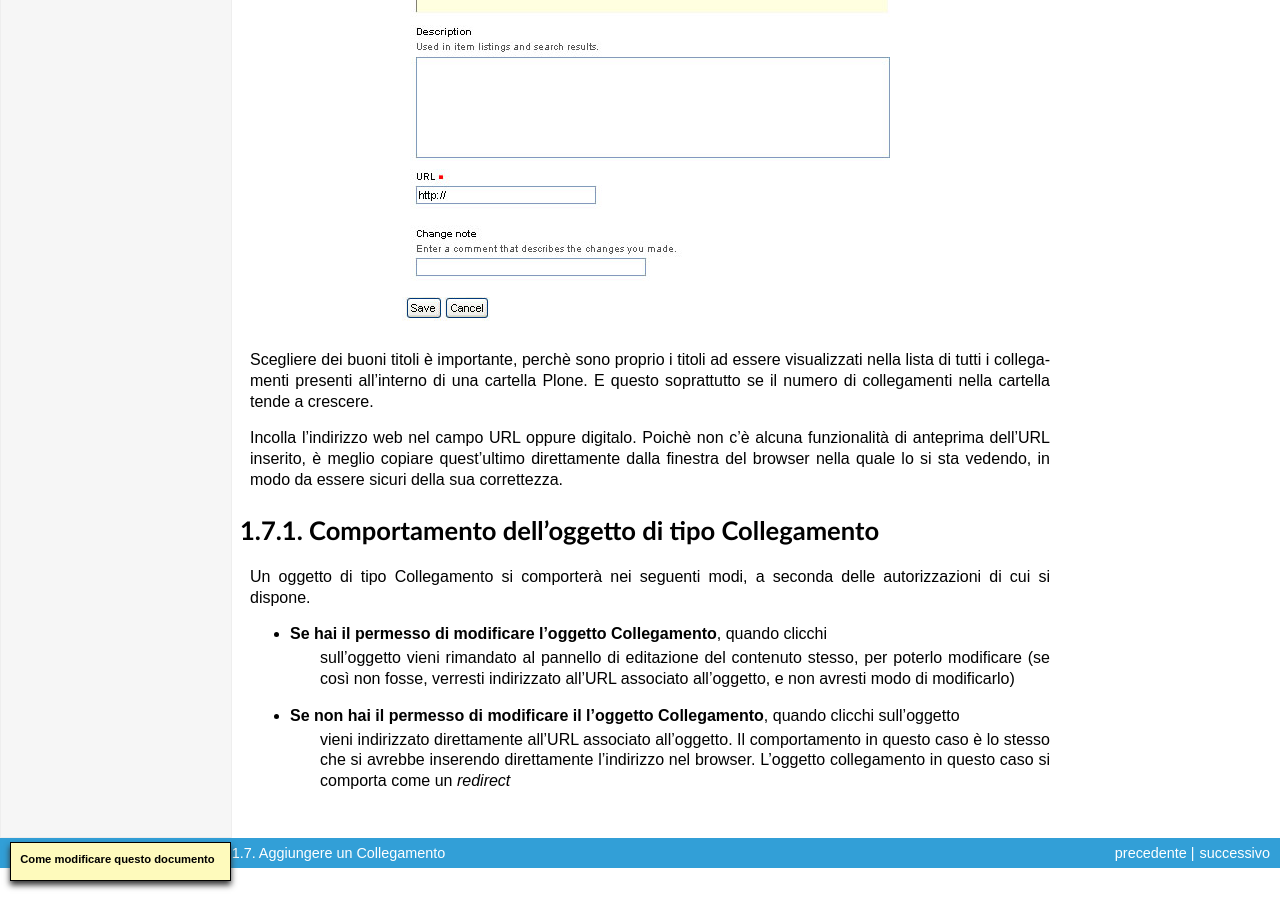
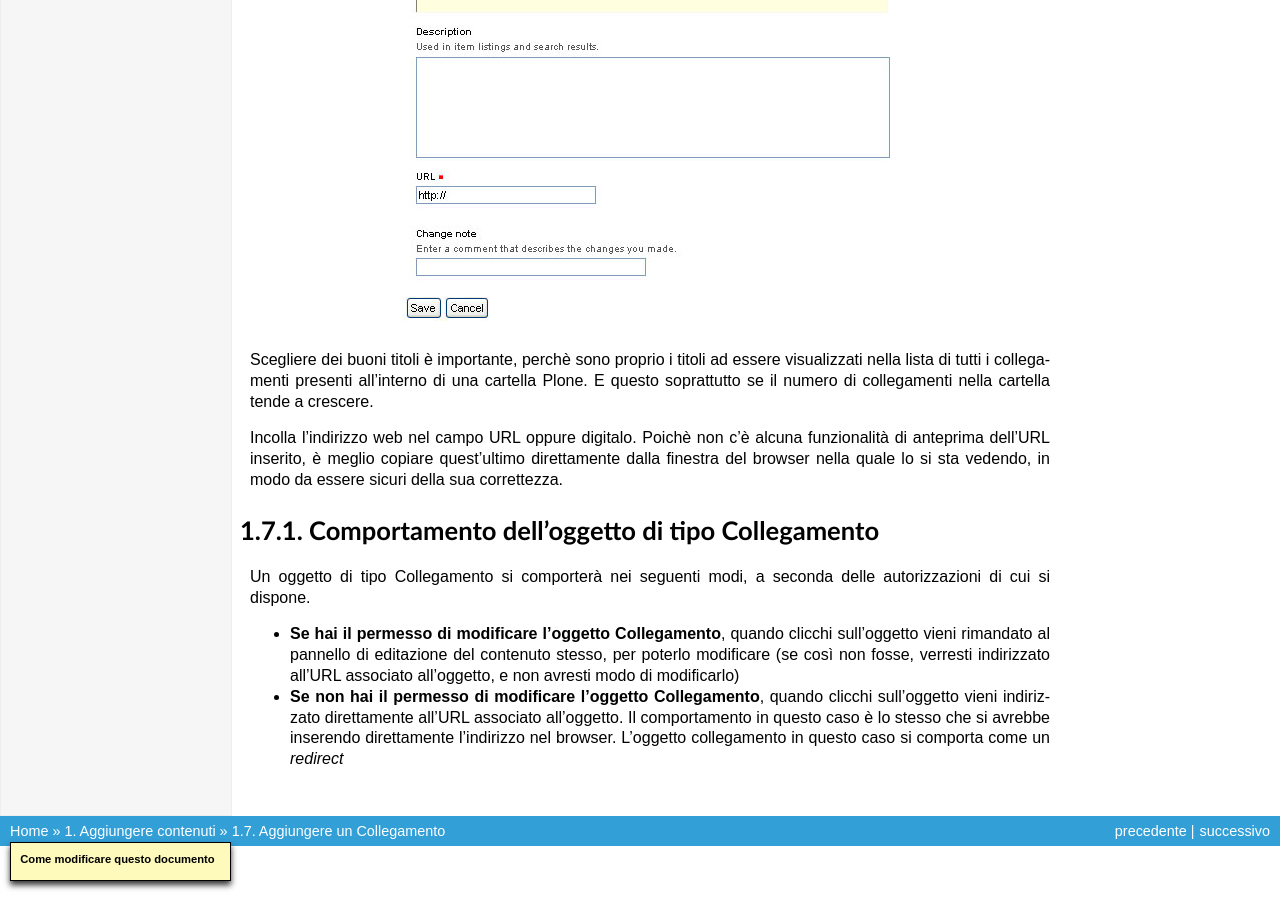
Before and after one commit to plone-it/collective.italiandocumentation, a Sphinx documentation site: the page built from source/adding-content/adding-links.rst, in a window 1280 px wide and 900 px high, scrolled down 831 px. Built offline with Sphinx 7.4.7, drawn with Linux system fonts in a browser that asks for light colours; pages that are not in the unit, such as notebooks, are missing from menus.

```diff
--- a/source/adding-content/adding-links.rst
+++ b/source/adding-content/adding-links.rst
@@ -36,12 +36,5 @@ Comportamento dell'oggetto di tipo Collegamento
 Un oggetto di tipo Collegamento si comporterà nei seguenti modi, a seconda delle
 autorizzazioni di cui si dispone.
 
-- **Se hai il permesso di modificare l'oggetto Collegamento**, quando clicchi
-   sull'oggetto vieni rimandato al pannello di editazione del contenuto stesso, per poterlo modificare
-   (se così non fosse, verresti indirizzato all'URL associato all'oggetto, e
-   non avresti modo di modificarlo)
-- **Se non hai il permesso di modificare il l'oggetto Collegamento**, quando clicchi sull'oggetto
-   vieni indirizzato direttamente all'URL associato all'oggetto. Il
-   comportamento in questo caso è lo stesso che si avrebbe inserendo direttamente
-   l'indirizzo nel browser. L'oggetto collegamento in questo caso si comporta
-   come un *redirect*
+- **Se hai il permesso di modificare l'oggetto Collegamento**, quando clicchi sull'oggetto vieni rimandato al pannello di editazione del contenuto stesso, per poterlo modificare (se così non fosse, verresti indirizzato all'URL associato all'oggetto, e non avresti modo di modificarlo)
+- **Se non hai il permesso di modificare l'oggetto Collegamento**, quando clicchi sull'oggetto vieni indirizzato direttamente all'URL associato all'oggetto. Il comportamento in questo caso è lo stesso che si avrebbe inserendo direttamente l'indirizzo nel browser. L'oggetto collegamento in questo caso si comporta come un *redirect*
```
